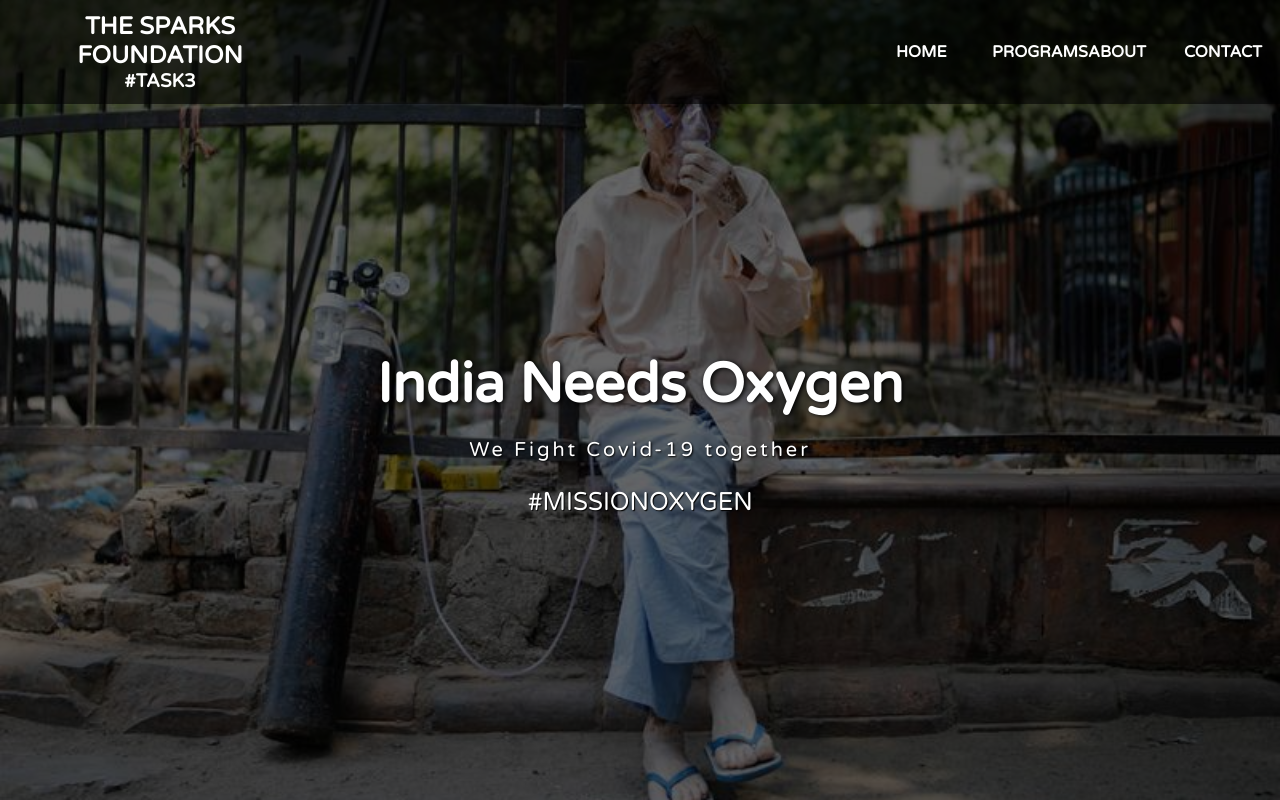
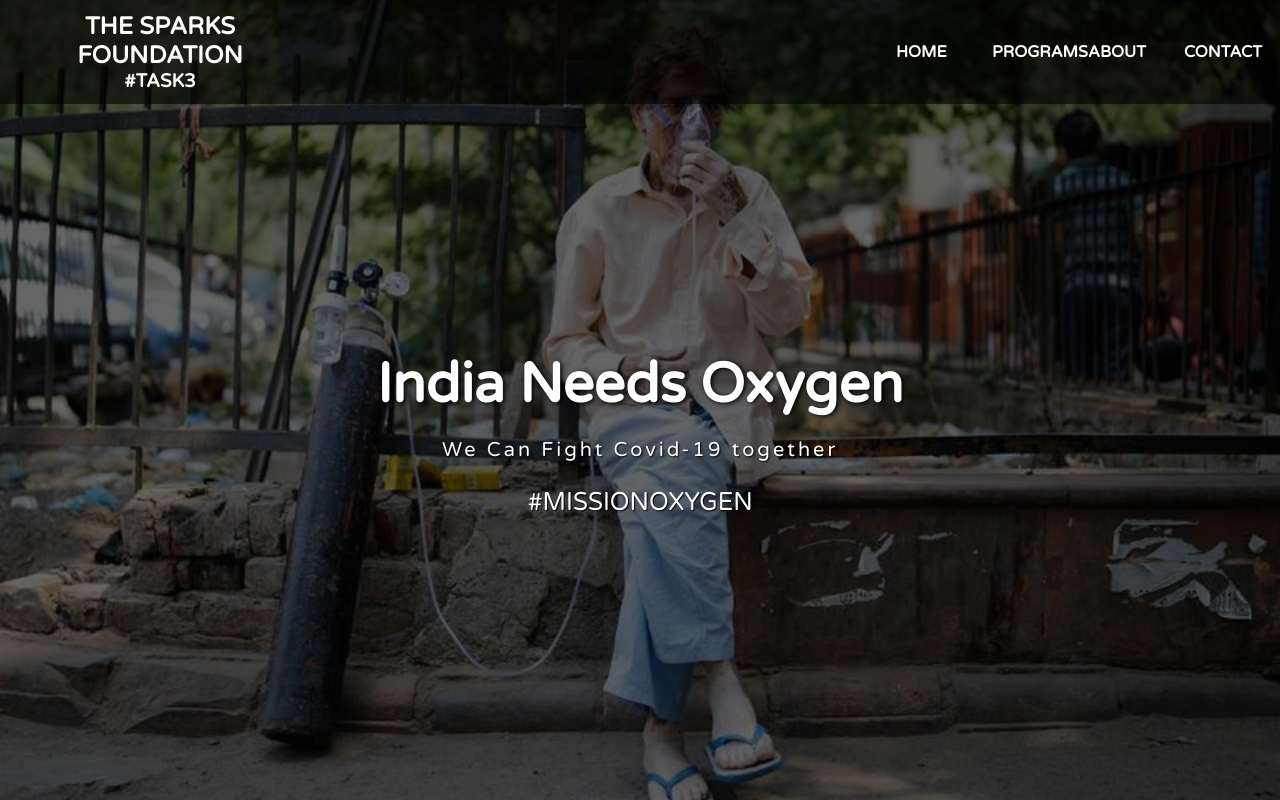
Before and after one commit to keertisuryawanshi/Payment-Gateway-Integration, a plain HTML site: page index.html in a window 1280 px wide. Drawn offline with nearby package versions, Linux system fonts and the light colour scheme.

Commit message:
Update index.html

```diff
--- a/index.html
+++ b/index.html
@@ -39,7 +39,7 @@
         <main>
             <section>
                 <h1>India Needs Oxygen <span class="change_content"> </span></h1>
-                <h4>We Fight Covid-19 together</h4>
+                <h4>We Can Fight Covid-19 together</h4>
                 <p class=" animate__animated animate__rubberBand animate__slower animate__infinite	">#MISSIONOXYGEN</p>
                 <form>
                     <script src="https://checkout.razorpay.com/v1/payment-button.js"
```
